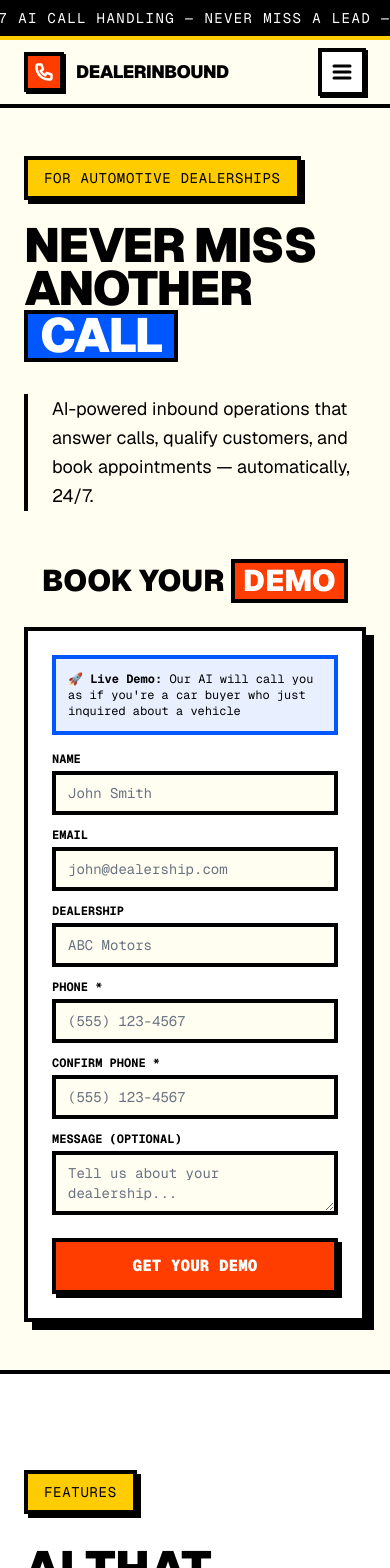
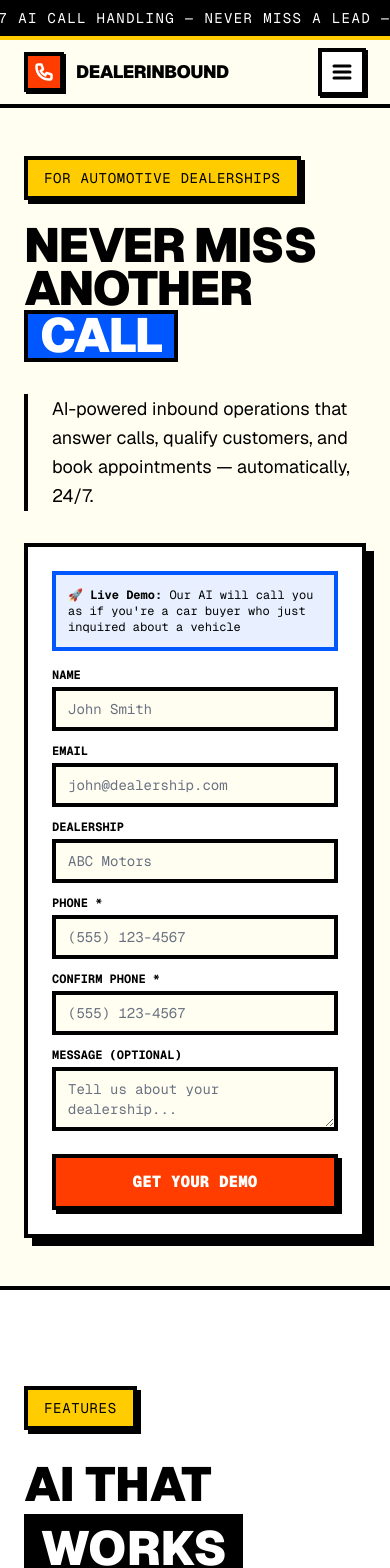
Before and after one commit to Theo-ab/dealerinbound.com, a Next.js app: page / in a window 390 px wide. Shown: the top 1568 px of the page. Built offline with nearby package versions, Linux system fonts and the light colour scheme.

Commit message:
Show form in Hero on all screen sizes
- Form now inside Hero on mobile too
- Remove separate CTA section from home page

🤖 Generated with [Claude Code](https://claude.com/claude-code)

Co-Authored-By: Claude Opus 4.5 <noreply@anthropic.com>

```diff
--- a/app/page.tsx
+++ b/app/page.tsx
@@ -1,13 +1,11 @@
 import Hero from "@/components/Hero";
 import Features from "@/components/Features";
 import HowItWorks from "@/components/HowItWorks";
-import CTA from "@/components/CTA";
 
 export default function Home() {
   return (
     <main>
       <Hero />
-      <CTA />
       <Features />
       <HowItWorks />
     </main>
--- a/components/Hero.tsx
+++ b/components/Hero.tsx
@@ -54,8 +54,8 @@ export default function Hero() {
             </div>
           </div>
 
-          {/* Right side - Form (hidden on mobile, shown on desktop) */}
-          <div className="hidden lg:block">
+          {/* Right side - Form */}
+          <div>
             <ContactForm />
           </div>
         </div>
```
